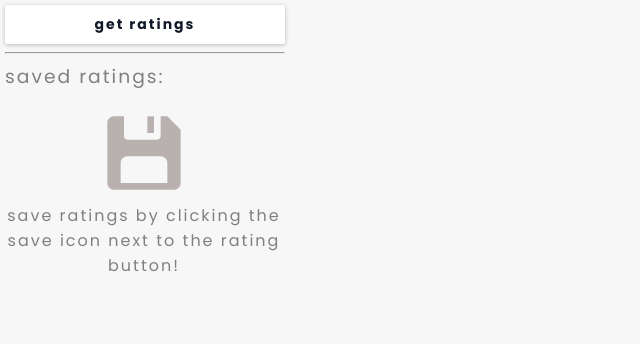
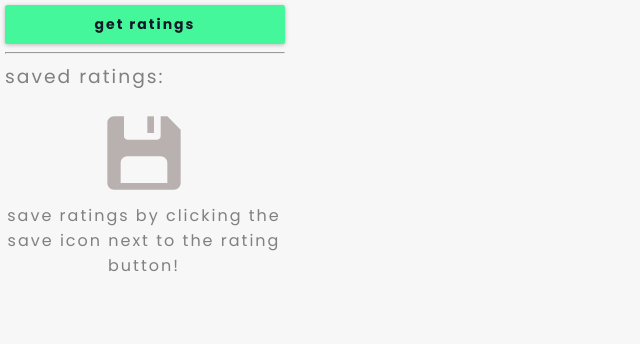
Before and after one commit to numan-7/Chico-State-Schedule-Helper, a website built with webpack: page public/popup.html in a window 1280 px wide. Shown: the whole page, without its empty margins (0-640 px from the left). Built offline with nearby package versions, Linux system fonts and the light colour scheme; some packages are replaced by stand-ins of ours; no server answers; files whose address does not match are found by name.

Commit message:
Updated Button Color

```diff
--- a/public/popup.html
+++ b/public/popup.html
@@ -20,7 +20,7 @@
       }
 
       #startButton {
-        background-color: #ffffff;
+        background-color: #44f79b;
         border: 0;
         font-weight: 800;
         border-radius: 2.5px;
@@ -41,7 +41,7 @@
       }
 
       #startButton:not([disabled]):hover {
-        box-shadow: rgba(1, 75, 1, 0.25) 0px 1px 4px;;
+        box-shadow: rgba(1, 75, 1, 0.55) 0px 1px 4px;;
         transform: scale(1.01);
       }
 
```
